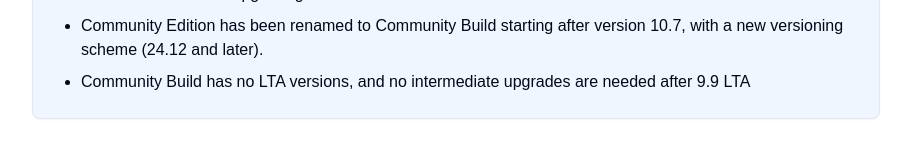
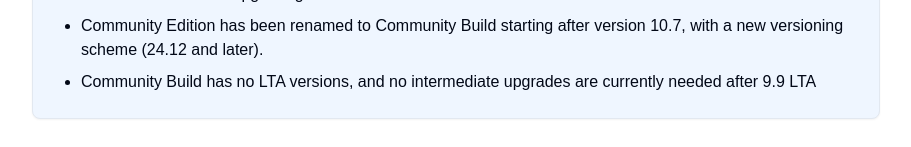
Before and after one commit to fiveshotsofespresso/sq-upgrade-calculator, a Next.js app: page / in a window 1280 px wide. Shown: the part 291-438 px from the top of the page, without its empty margins (184-1095 px from the left). Built offline with nearby package versions, Linux system fonts and the light colour scheme.

Commit message:
update wording

```diff
--- a/src/components/UpgradePathCalculator.tsx
+++ b/src/components/UpgradePathCalculator.tsx
@@ -208,7 +208,7 @@ const UpgradePathCalculator: React.FC = () => {
               <ul className="list-disc pl-6 space-y-2">
                 <li>LTA (Long Term Active) versions are special releases that you must upgrade through. You cannot skip over an LTA version when upgrading.</li>
                 <li>Community Edition has been renamed to Community Build starting after version 10.7, with a new versioning scheme (24.12 and later).</li>
-                <li>Community Build has no LTA versions, and no intermediate upgrades are needed after 9.9 LTA</li>
+                <li>Community Build has no LTA versions, and no intermediate upgrades are currently needed after 9.9 LTA</li>
               </ul>
             </div>
           </CardContent>
```
